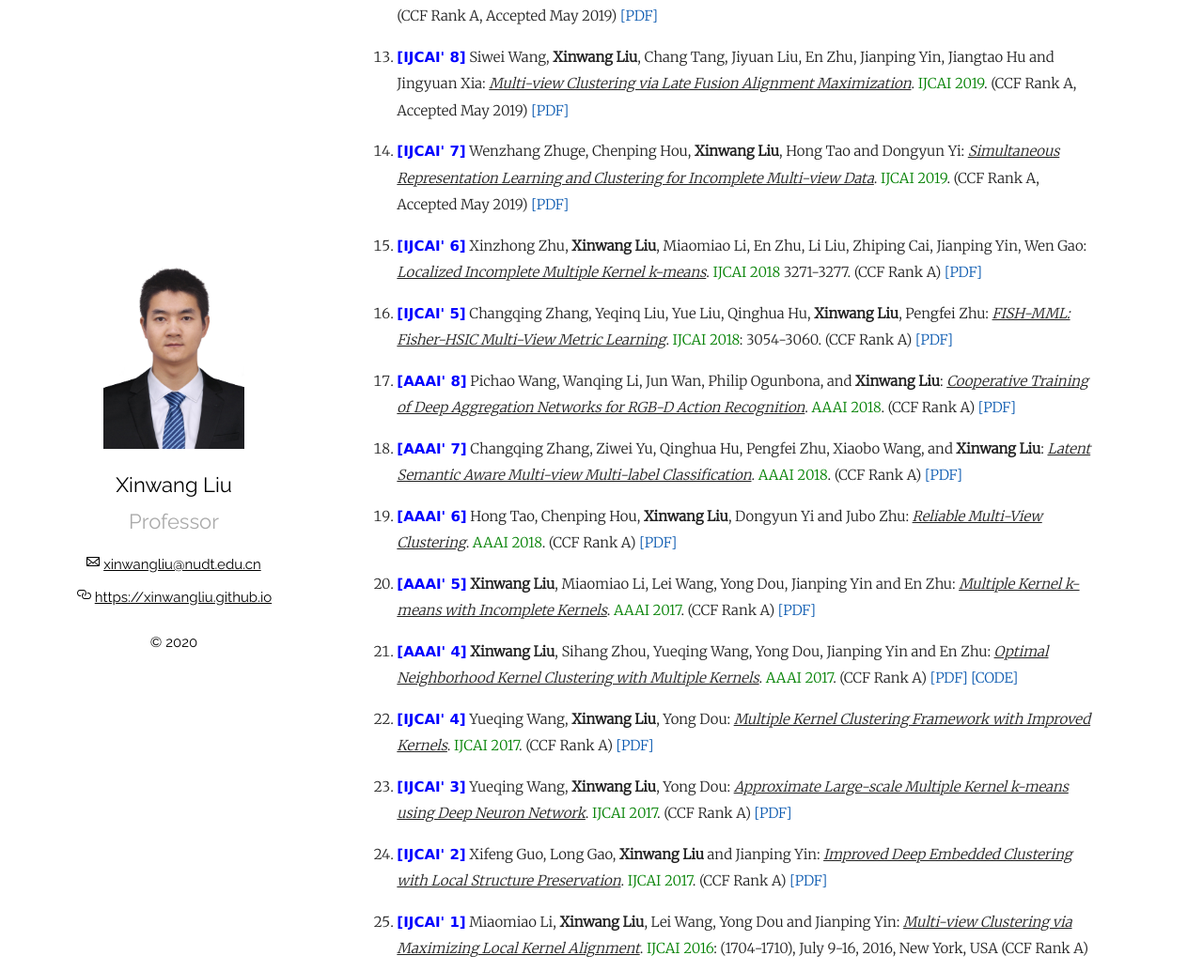
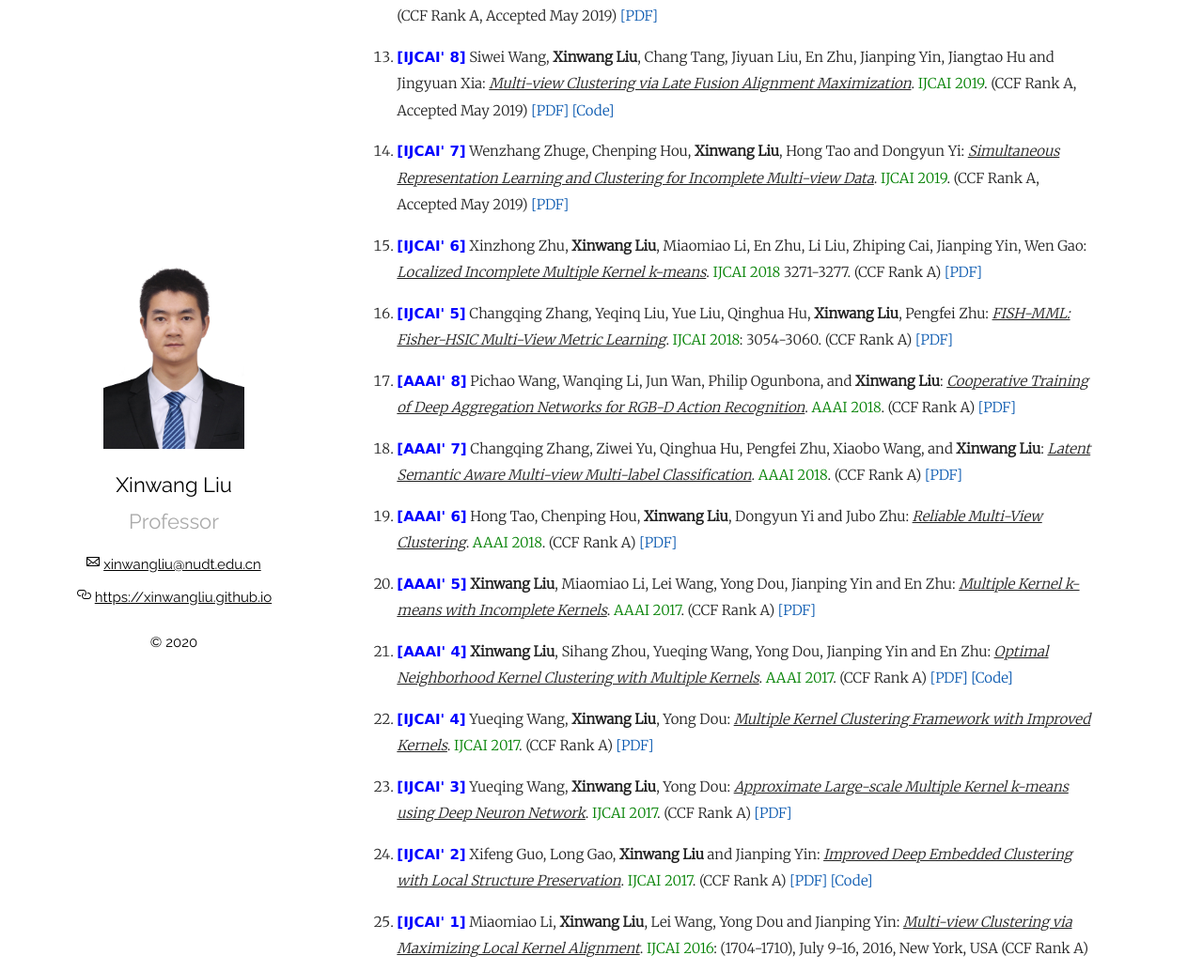
Before and after one commit to wx-liang/xinwangliu.github.io, a Jekyll site: the page built from index.md, in a window 1280 px wide and 1400 px high, scrolled down 4293 px. Shown: the part 152-1186 px from the top of the window at 94% size. Built offline with Jekyll 4.4.1, drawn with Linux system fonts in a browser that asks for light colours; our own code applies the rules of GitHub Pages for plain Markdown files.

Commit message:
Update index.md

```diff
--- a/index.md
+++ b/index.md
@@ -117,7 +117,7 @@
 
 <p style="margin-top: 8px;"><li><font face="verdana" color="blue"><b>[IJCAI' 9]</b></font> Xifeng Guo, <b>Xinwang Liu</b>, En Zhu and Jianping Yin: <i><u>Affine Equivariant Autoencoder</u></i>. <font color="green">IJCAI 2019</font>.(CCF Rank A, Accepted May 2019) <a href = "https://www.ijcai.org/proceedings/2019/0335.pdf">[PDF]</a></li></p>
 
-<p style="margin-top: 8px;"><li><font face="verdana" color="blue"><b>[IJCAI' 8]</b></font> Siwei Wang, <b>Xinwang Liu</b>, Chang Tang, Jiyuan Liu, En Zhu, Jianping Yin, Jiangtao Hu and Jingyuan Xia: <i><u>Multi-view Clustering via Late Fusion Alignment Maximization</u></i>. <font color="green">IJCAI 2019</font>. (CCF Rank A, Accepted May 2019) <a href = "https://www.ijcai.org/proceedings/2019/0524.pdf">[PDF]</a></li></p>
+<p style="margin-top: 8px;"><li><font face="verdana" color="blue"><b>[IJCAI' 8]</b></font> Siwei Wang, <b>Xinwang Liu</b>, Chang Tang, Jiyuan Liu, En Zhu, Jianping Yin, Jiangtao Hu and Jingyuan Xia: <i><u>Multi-view Clustering via Late Fusion Alignment Maximization</u></i>. <font color="green">IJCAI 2019</font>. (CCF Rank A, Accepted May 2019) <a href = "https://www.ijcai.org/proceedings/2019/0524.pdf">[PDF]</a> <a href = "https://github.com/wangsiwei2010/latefusionalignment">[Code]</a></li></p>
 
 <p style="margin-top: 8px;"><li><font face="verdana" color="blue"><b>[IJCAI' 7]</b></font> Wenzhang Zhuge, Chenping Hou, <b>Xinwang Liu</b>, Hong Tao and Dongyun Yi: <i><u>Simultaneous Representation Learning and Clustering for Incomplete Multi-view Data</u></i>. <font color="green">IJCAI 2019</font>. (CCF Rank A, Accepted May 2019) <a href = "https://www.ijcai.org/proceedings/2019/0623.pdf">[PDF]</a></li></p>
 
@@ -133,15 +133,14 @@
 
 <p style="margin-top: 8px;"><li><font face="verdana" color="blue"><b>[AAAI' 5]</b></font> <b>Xinwang Liu</b>, Miaomiao Li, Lei Wang, Yong Dou, Jianping Yin and En Zhu: <i><u>Multiple Kernel k-means with Incomplete Kernels</u></i>. <font color="green">AAAI 2017</font>. (CCF Rank A) <a href = "https://pdfs.semanticscholar.org/8a43/479648816f7927487457c1d02f2bd6b4e383.pdf">[PDF]</a></li></p>
 
-<p style="margin-top: 8px;"><li><font face="verdana" color="blue"><b>[AAAI' 4]</b></font> <b>Xinwang Liu</b>, Sihang Zhou, Yueqing Wang, Yong Dou, Jianping Yin and En Zhu: <i><u>Optimal Neighborhood Kernel Clustering with Multiple Kernels</u></i>. <font color="green">AAAI 2017</font>. (CCF Rank A) <a href = "https://www.aaai.org/ocs/index.php/AAAI/AAAI17/paper/download/14761/14403">[PDF]</a> <a href = "https://github.com/xinwangliu/ONKC">[CODE]</a></li></p>
-
+<p style="margin-top: 8px;"><li><font face="verdana" color="blue"><b>[AAAI' 4]</b></font> <b>Xinwang Liu</b>, Sihang Zhou, Yueqing Wang, Yong Dou, Jianping Yin and En Zhu: <i><u>Optimal Neighborhood Kernel Clustering with Multiple Kernels</u></i>. <font color="green">AAAI 2017</font>. (CCF Rank A) <a href = "https://www.aaai.org/ocs/index.php/AAAI/AAAI17/paper/download/14761/14403">[PDF]</a> <a href = "https://github.com/xinwangliu/ONKC">[Code]</a></li></p>
 
 
 <p style="margin-top: 8px;"><li><font face="verdana" color="blue"><b>[IJCAI' 4]</b></font> Yueqing Wang, <b>Xinwang Liu</b>, Yong Dou: <i><u>Multiple Kernel Clustering Framework with Improved Kernels</u></i>. <font color="green">IJCAI 2017</font>. (CCF Rank A) <a href = "https://pdfs.semanticscholar.org/440c/02392977e3f849fe3375bc2ca2d24f347fa7.pdf">[PDF]</a></li></p>
 
 <p style="margin-top: 8px;"><li><font face="verdana" color="blue"><b>[IJCAI' 3]</b></font> Yueqing Wang, <b>Xinwang Liu</b>, Yong Dou: <i><u>Approximate Large-scale Multiple Kernel k-means using Deep Neuron Network</u></i>. <font color="green">IJCAI 2017</font>. (CCF Rank A) <a href = "https://www.ijcai.org/proceedings/2017/0419.pdf">[PDF]</a></li></p>
 
-<p style="margin-top: 8px;"><li><font face="verdana" color="blue"><b>[IJCAI' 2]</b></font> Xifeng Guo, Long Gao, <b>Xinwang Liu</b> and Jianping Yin: <i><u>Improved Deep Embedded Clustering with Local Structure Preservation</u></i>. <font color="green">IJCAI 2017</font>. (CCF Rank A) <a href = "https://www.ijcai.org/proceedings/2017/0243.pdf">[PDF]</a></li></p>
+<p style="margin-top: 8px;"><li><font face="verdana" color="blue"><b>[IJCAI' 2]</b></font> Xifeng Guo, Long Gao, <b>Xinwang Liu</b> and Jianping Yin: <i><u>Improved Deep Embedded Clustering with Local Structure Preservation</u></i>. <font color="green">IJCAI 2017</font>. (CCF Rank A) <a href = "https://www.ijcai.org/proceedings/2017/0243.pdf">[PDF]</a> <a href = "https://github.com/XifengGuo/IDEC">[Code]</a></li></p>
 
 <p style="margin-top: 8px;"><li><font face="verdana" color="blue"><b>[IJCAI' 1]</b></font> Miaomiao Li, <b>Xinwang Liu</b>, Lei Wang, Yong Dou and Jianping Yin: <i><u>Multi-view Clustering via Maximizing Local Kernel Alignment</u></i>. <font color="green">IJCAI 2016</font>: (1704-1710), July 9-16, 2016, New York, USA (CCF Rank A) </li></p>
 
```
